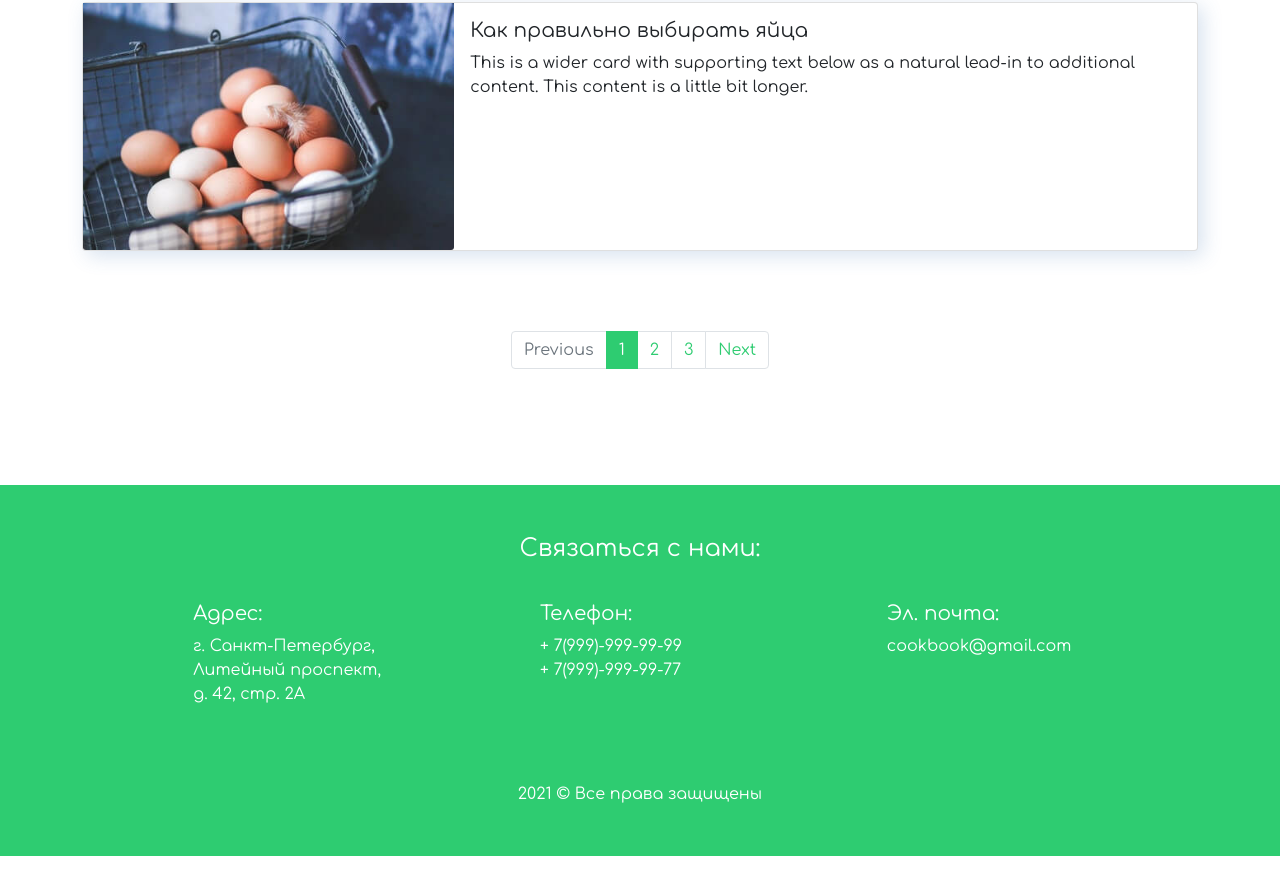
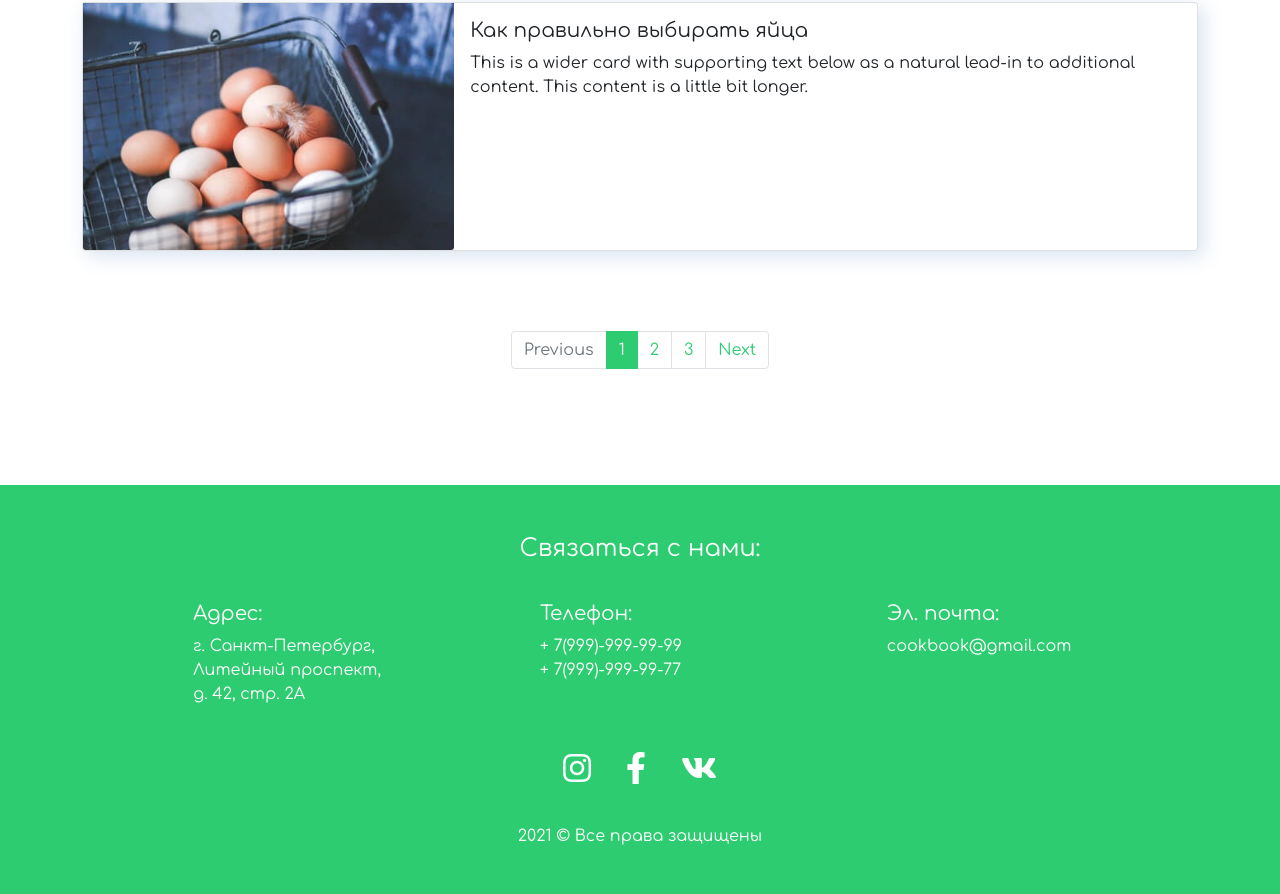
Before and after one commit to alex-ryap/cookbook, a plain HTML site: page index.html in a window 1280 px wide. Shown: the part 3497-4391 px from the top of the page. Before the commit the page ends 4353 px from the top, so only its background shows below. Drawn offline with nearby package versions, Linux system fonts and the light colour scheme.

Commit message:
add social buttons

```diff
--- a/index.html
+++ b/index.html
@@ -435,7 +435,11 @@
             <p class="contacts-data-text">cookbook@gmail.com</p>
           </div>
         </div>
-        <div class="social-buttons"></div>
+        <div class="social-buttons">
+          <i class="fab fa-instagram fa-2x social-button"></i>
+          <i class="fab fa-facebook-f fa-2x social-button"></i>
+          <i class="fab fa-vk fa-2x social-button"></i>
+        </div>
         <div class="copyright"><span id="year"></span> &copy; Все права защищены</div>
       </div>
     </footer>
--- a/style.scss
+++ b/style.scss
@@ -134,7 +134,6 @@ section {
 
     .contacts {
       margin-top: 30px;
-      margin-bottom: 30px;
       width: 100%;
       display: flex;
       flex-wrap: wrap;
@@ -142,12 +141,33 @@ section {
 
       &-data {
         width: 200px;
-        margin-bottom: 30px;
 
         &-list {
           padding: 0;
           list-style-type: none;
         }
+      }
+    }
+
+    .social-buttons {
+      width: 100%;
+      display: flex;
+      justify-content: center;
+      margin-top: 20px;
+      margin-bottom: 30px;
+
+      .social-button {
+        padding: 10px;
+        transition: transform 0.2s ease-in-out;
+        margin-right: 15px;
+      }
+
+      .social-button:last-child {
+        margin-right: 0;
+      }
+
+      .social-button:hover {
+        transform: scale(1.1);
       }
     }
   }
```
Also changed, not shown: style.css, 1 other file.
